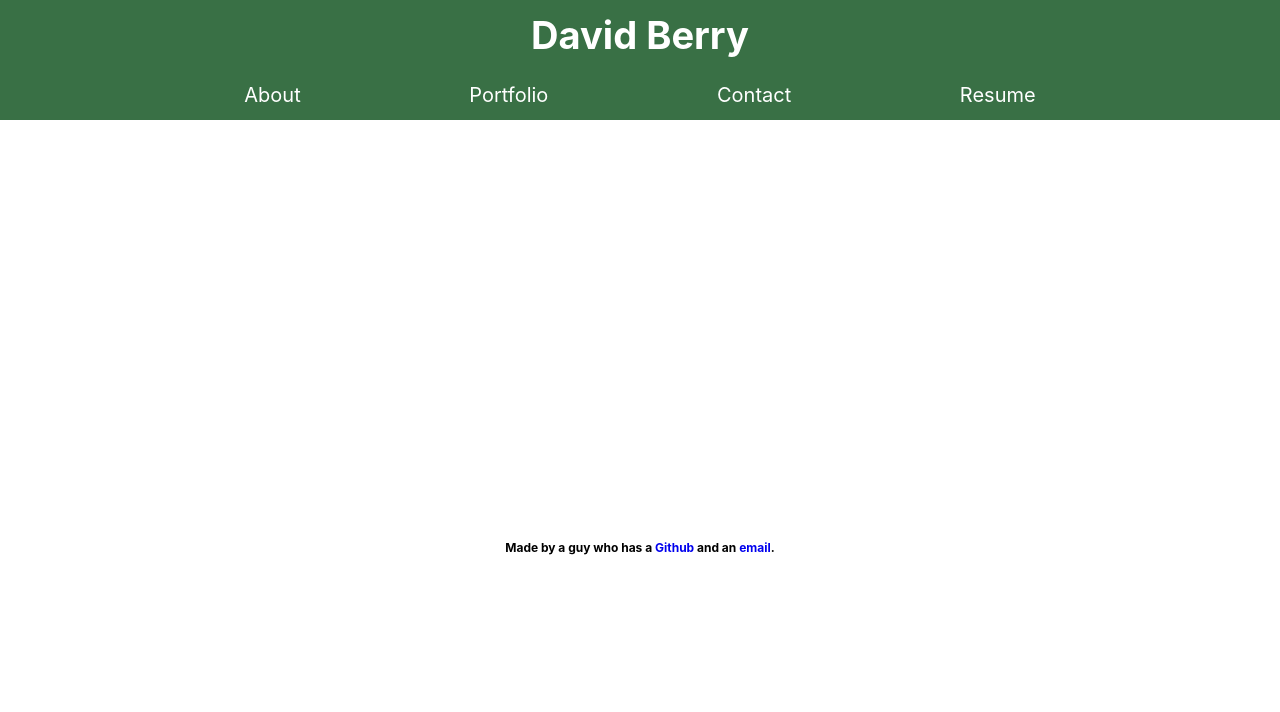
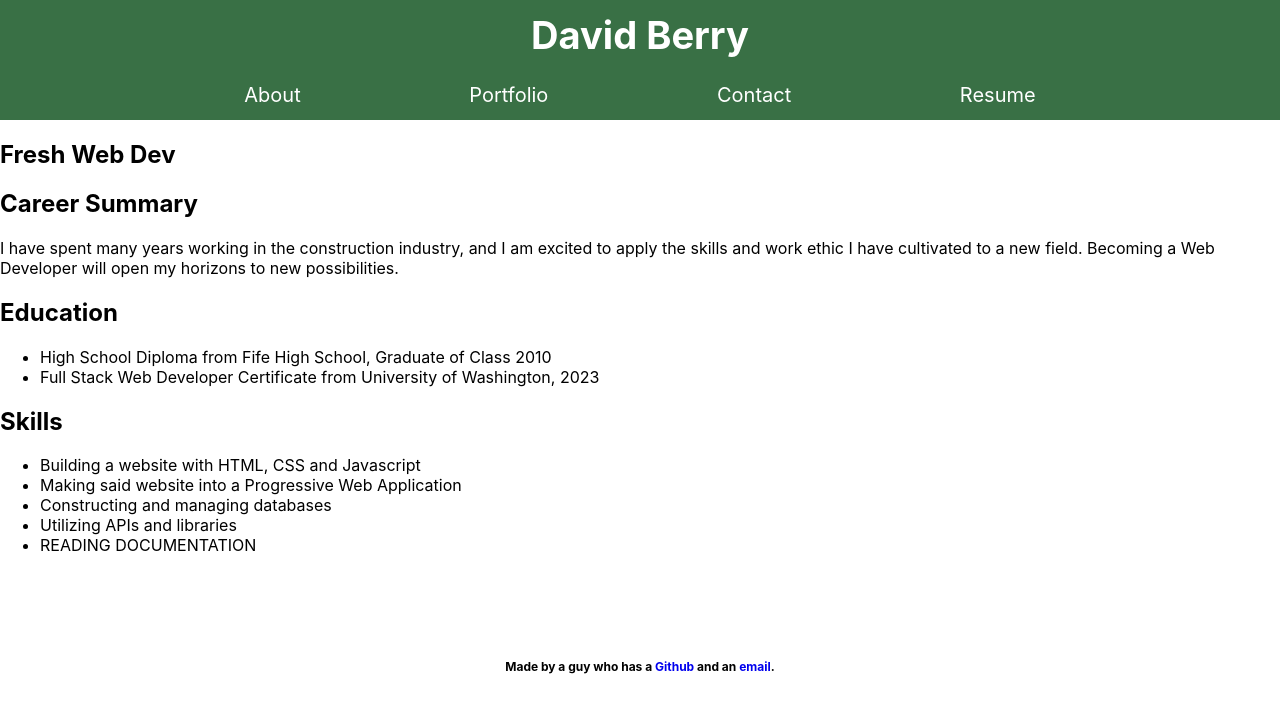
Before and after one commit to dberry38/forest-medallion, a React (Create React App) app: page / in a window 1280 px wide. Both pictures are taken after a click on the element "Resume". Shown: the top 712 px of the page. Built offline with nearby package versions, Linux system fonts and the light colour scheme.

Commit message:
Get Resume page to show up

```diff
--- a/src/App.js
+++ b/src/App.js
@@ -2,7 +2,6 @@ import React, { useState } from "react";
 import Header from "./components/Header/Header";
 import Nav from "./components/Nav";
 import Page from "./components/Page";
-import Resume from "./components/Resume";
 import Footer from "./components/Footer/Footer";
 import { css } from '@emotion/css';
 
@@ -11,7 +10,6 @@ margin: 0;
 display: flex;
 align-items: center;
 justify-content: center;
-color: white;
 `
 
 function App() {
--- a/src/components/Page/index.jsx
+++ b/src/components/Page/index.jsx
@@ -23,7 +23,6 @@ const Page = ({currentPage}) => {
 
   return (
     <section>
-        <h2>{currentPage.name}</h2>
         <PageContents>{renderPage()}</PageContents>
     </section>
   )
--- a/src/components/Resume/Resume.js
+++ b/src/components/Resume/Resume.js
@@ -2,26 +2,43 @@ import React from "react";
 
 function ResumeDiv(props) {
   return (
+    <>
       <div>
-            {/* RETURN THE SLAB */}
-            {/* put resume here */}
         <div>
           <h1>Fresh Web Dev</h1>
         </div>
         <div>
           <h2>Career Summary</h2>
-                <p>I have spent many years working in the construction industry, and I am excited to apply the skills and work ethic I have cultivated to a new field. Becoming a Web Developer will open my horizons to new possibilities.</p>
+          <p>
+            I have spent many years working in the construction industry, and I
+            am excited to apply the skills and work ethic I have cultivated to a
+            new field. Becoming a Web Developer will open my horizons to new
+            possibilities.
+          </p>
         </div>
         <div>
           <h2>Education</h2>
           <ul>
-                    <li>High School Diploma from Fife High School, Graduate of Class 2010</li>
-                    <li>Full Stack Web Developer Certificate from University of Washington, 2023</li>
+            <li>
+              High School Diploma from Fife High School, Graduate of Class 2010
+            </li>
+            <li>
+              Full Stack Web Developer Certificate from University of
+              Washington, 2023
+            </li>
+          </ul>
+          <h2>Skills</h2>
+          <ul>
+            <li>Building a website with HTML, CSS and Javascript</li>
+            <li>Making said website into a Progressive Web Application</li>
+            <li>Constructing and managing databases</li>
+            <li>Utilizing APIs and libraries</li>
+            <li>READING DOCUMENTATION</li>
           </ul>
         </div>
       </div>
-    )
+    </>
+  );
 }
 
-
 export default ResumeDiv;
```
Lines whose indentation alone changed are shown as unchanged.
